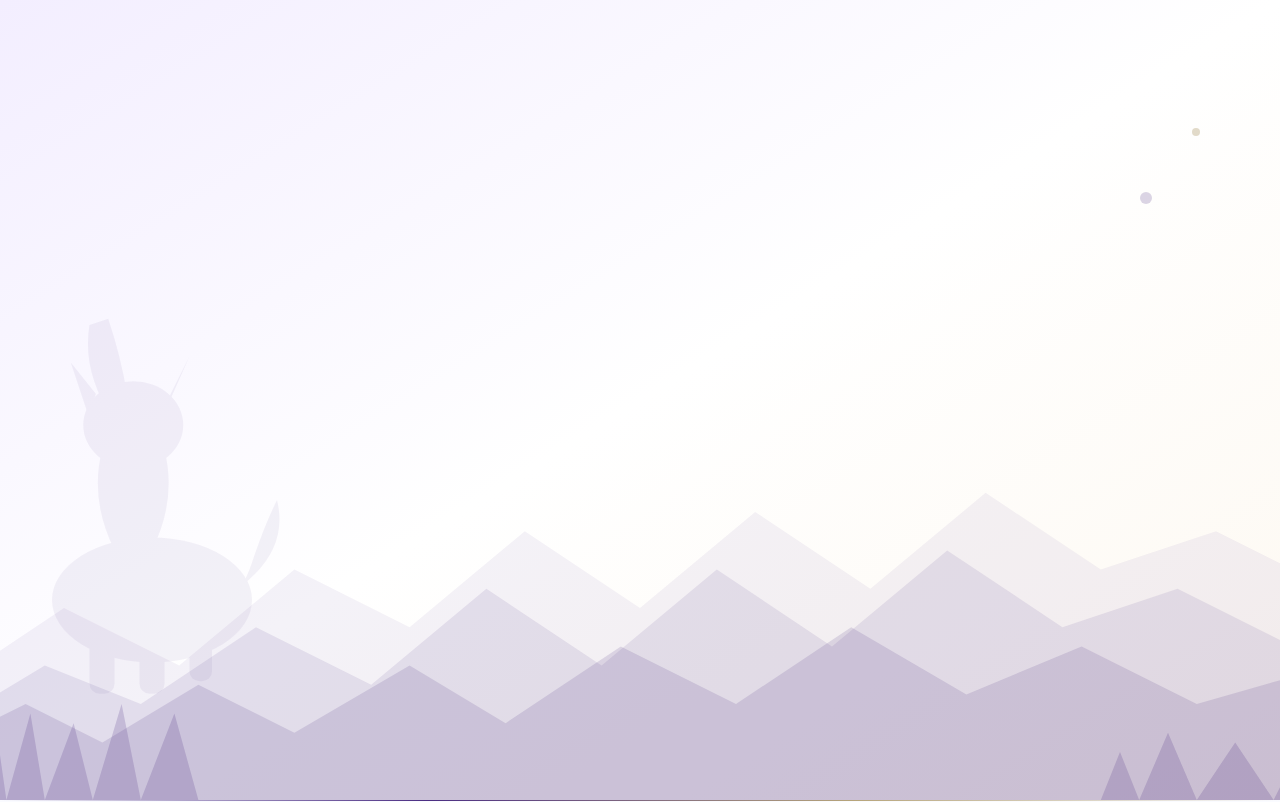
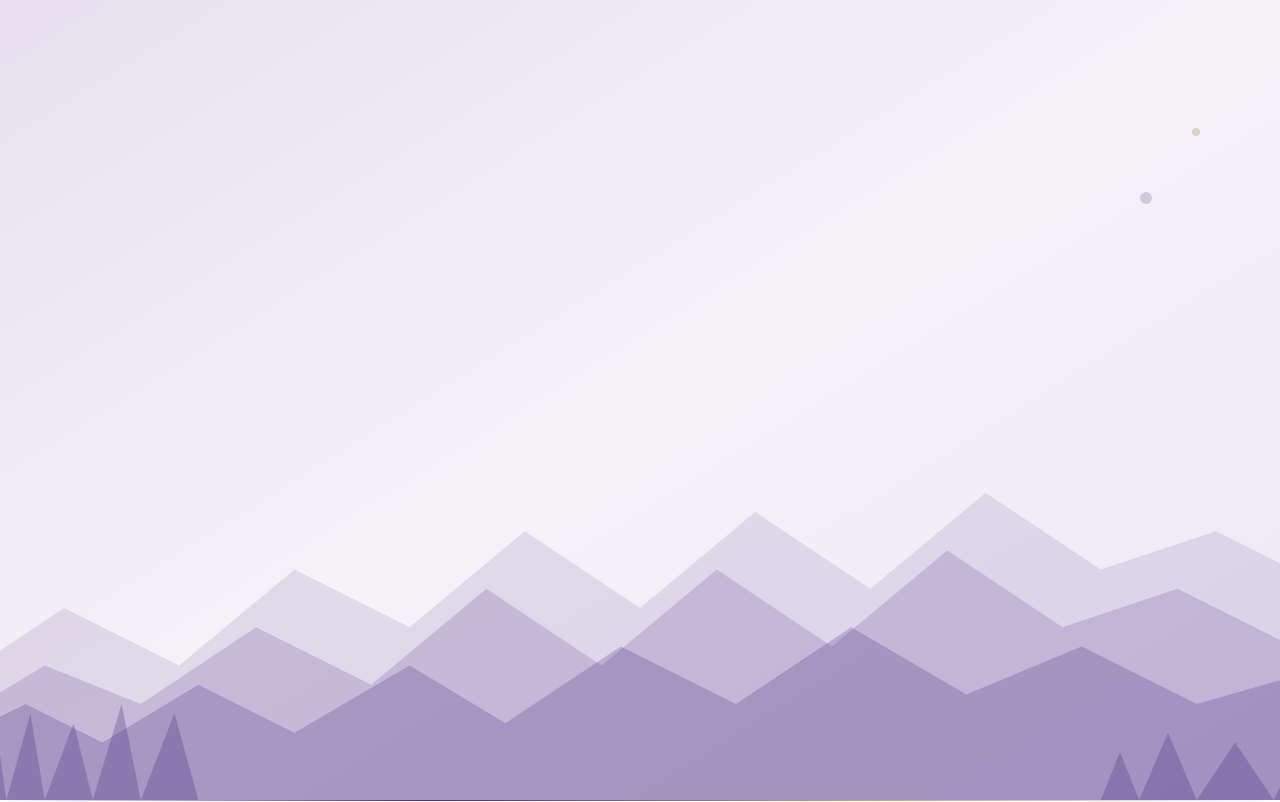
Before and after one commit to sanketgautam/sanketgautam.github.io, a React (Vite) app: page / in a window 1280 px wide. Shown: the top 802 px of the page. Built offline with nearby package versions, Linux system fonts and the light colour scheme.

Commit message:
fix: remove ugly wolf silhouette, darken theme
- Removed the bad duck-looking wolf SVG
- Darkened background gradient (less bright/white)
- Increased mountain opacity for richer depth
- Trees more visible now
- Overall more muted, elegant look

```diff
--- a/src/components/Hero.jsx
+++ b/src/components/Hero.jsx
@@ -11,20 +11,20 @@ const MountainBackground = () => (
     {/* Far mountains - lightest */}
     <path
       d="M0 400 L0 280 L120 200 L240 260 L360 160 L480 220 L600 120 L720 200 L840 100 L960 180 L1080 80 L1200 160 L1320 120 L1440 180 L1440 400 Z"
-      fill="#4B2E83" opacity="0.06"
+      fill="#4B2E83" opacity="0.12"
     />
     {/* Mid mountains */}
     <path
       d="M0 400 L0 320 L100 260 L200 300 L320 220 L440 280 L560 180 L680 260 L800 160 L920 240 L1040 140 L1160 220 L1280 180 L1400 240 L1440 220 L1440 400 Z"
-      fill="#4B2E83" opacity="0.10"
+      fill="#4B2E83" opacity="0.18"
     />
     {/* Near mountains - darker */}
     <path
       d="M0 400 L0 340 L80 300 L160 340 L260 280 L360 330 L480 260 L580 320 L700 240 L820 300 L940 220 L1060 290 L1180 240 L1300 300 L1440 260 L1440 400 Z"
-      fill="#4B2E83" opacity="0.15"
+      fill="#4B2E83" opacity="0.25"
     />
     {/* Trees on left */}
-    <g fill="#4B2E83" opacity="0.20">
+    <g fill="#4B2E83" opacity="0.30">
       <path d="M0 400 L20 340 L30 400 L50 330 L60 400 L85 310 L100 400 L130 320 L150 400 L180 300 L200 400 L235 310 L260 400 Z"/>
       <path d="M1200 400 L1220 350 L1240 400 L1270 330 L1300 400 L1340 340 L1380 400 L1420 320 L1440 360 L1440 400 Z"/>
     </g>
@@ -33,35 +33,12 @@ const MountainBackground = () => (
 
 export default function Hero() {
   return (
-    <section className="relative min-h-screen flex items-center justify-center bg-gradient-to-br from-[#F3EEFF] via-white to-[#FDF8F0] overflow-hidden">
+    <section className="relative min-h-screen flex items-center justify-center bg-gradient-to-br from-[#E8E0F0] via-[#F5F2F8] to-[#EDE8F5] overflow-hidden">
 
       {/* Full-width mountain background at bottom */}
       <MountainBackground />
 
-      {/* Wolf silhouette background - left side */}
-      <div className="absolute -left-10 top-1/4 w-96 h-[500px] opacity-[0.06] pointer-events-none hidden md:block">
-        <svg viewBox="0 0 300 400" className="w-full h-full" fill="#4B2E83">
-          {/* Realistic wolf/husky howling silhouette */}
-          {/* Body */}
-          <ellipse cx="150" cy="320" rx="80" ry="50"/>
-          {/* Neck */}
-          <path d="M120 280 Q100 240 110 200 L160 200 Q170 240 150 280 Z"/>
-          {/* Head */}
-          <ellipse cx="135" cy="180" rx="40" ry="35"/>
-          {/* Snout pointing up (howling) */}
-          <path d="M110 160 Q95 130 100 100 L115 95 Q125 125 130 155 Z"/>
-          {/* Ears - pointed */}
-          <path d="M100 175 L85 130 L105 155 Z"/>
-          <path d="M160 170 L180 125 L165 155 Z"/>
-          {/* Front legs */}
-          <rect x="100" y="340" width="20" height="55" rx="8"/>
-          <rect x="140" y="340" width="20" height="55" rx="8"/>
-          {/* Back legs */}
-          <rect x="180" y="335" width="18" height="50" rx="8"/>
-          {/* Tail */}
-          <path d="M220 310 Q260 280 250 240 Q240 260 230 290 Q225 305 220 310"/>
-        </svg>
-      </div>
+
 
       {/* Seattle/PNW indicator - top right */}
       <motion.div
```
